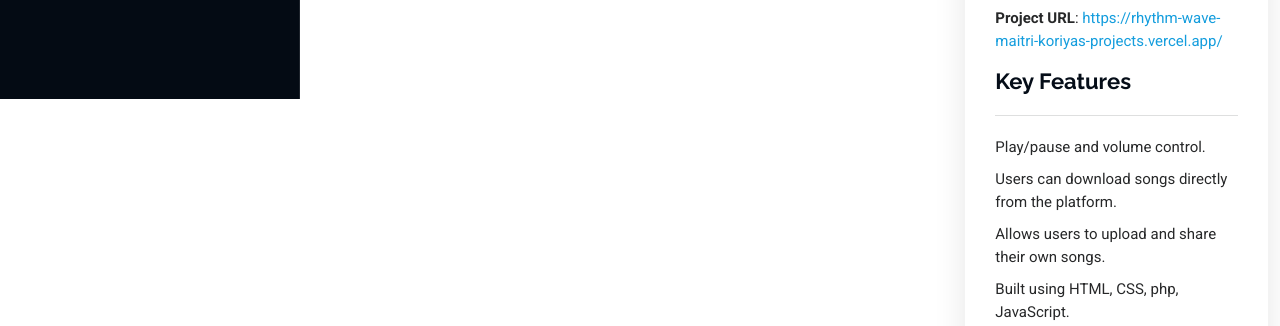
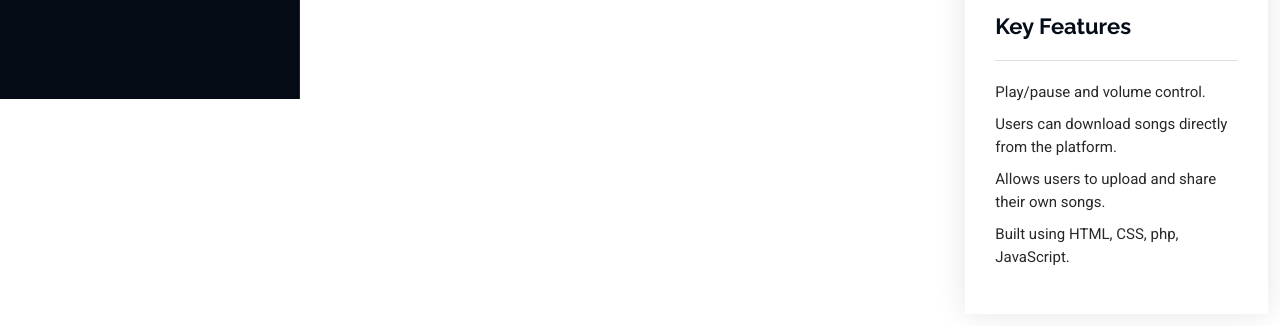
Before and after one commit to Maitri-Koriya/Maitri-Koriya, a plain HTML site: page Rhythm-wave.html in a window 1280 px wide. Shown: the part 701-1027 px from the top of the page. Drawn offline with nearby package versions, Linux system fonts and the light colour scheme.

Commit message:
Remove project URL from Rhythm-wave.html
Removed project URL from the project details.

```diff
--- a/Rhythm-wave.html
+++ b/Rhythm-wave.html
@@ -154,7 +154,6 @@
                 <li><strong>Category</strong>: Front-End Web Application</li>
                 <li><strong>Client</strong>: Academic </li>
                 <li><strong>Project date</strong>: 11 December, 2024</li>
-                <li><strong>Project URL</strong>: <a href="https://rhythm-wave-maitri-koriyas-projects.vercel.app//" target="_blank">https://rhythm-wave-maitri-koriyas-projects.vercel.app/</a></li>
               </ul>
               <h3>Key Features</h3>
               <ul>
```
